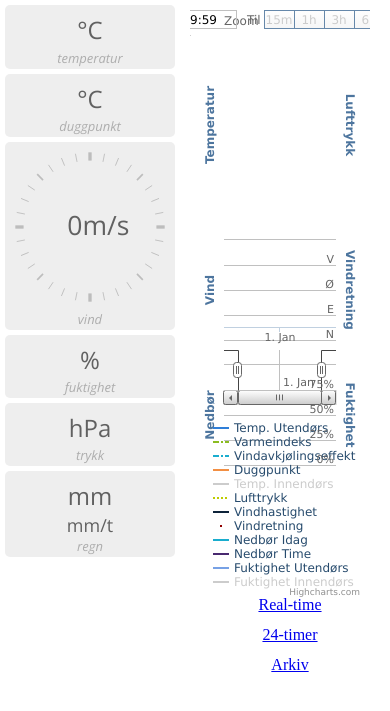
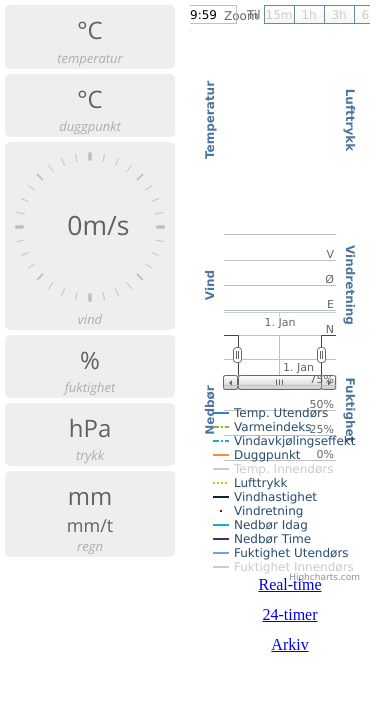
Before and after one commit to vegarda/joknuden-old, a PHP site: page / in a window 390 px wide. Shown: the top 711 px of the page. Run offline with PHP 8.4, Linux system fonts and the light colour scheme; data that the repository does not hold is empty.

Commit message:
ipad 1 css

```diff
--- a/public_html/style/mesowx.css
+++ b/public_html/style/mesowx.css
@@ -41,9 +41,11 @@ body {
 	right: 0;
 }
 
-@media only screen and (max-width: 1279px) {
+/* ipad mini 1*/
+@media only screen and (max-width: 1024px) {
 	#chart-selector{
 		text-align: center;
+		top: 570px;
 	}
 	div#chart-selector a{
 		height: 30px;
@@ -51,7 +53,10 @@ body {
 		width: 150px;
 		display: inline-block;
 	}
-	#chart-selector a span{
+	#charts-container{
+		top: -5px;
+		height: 590px;
+		overflow: hidden;
 	}
 }
 
```
